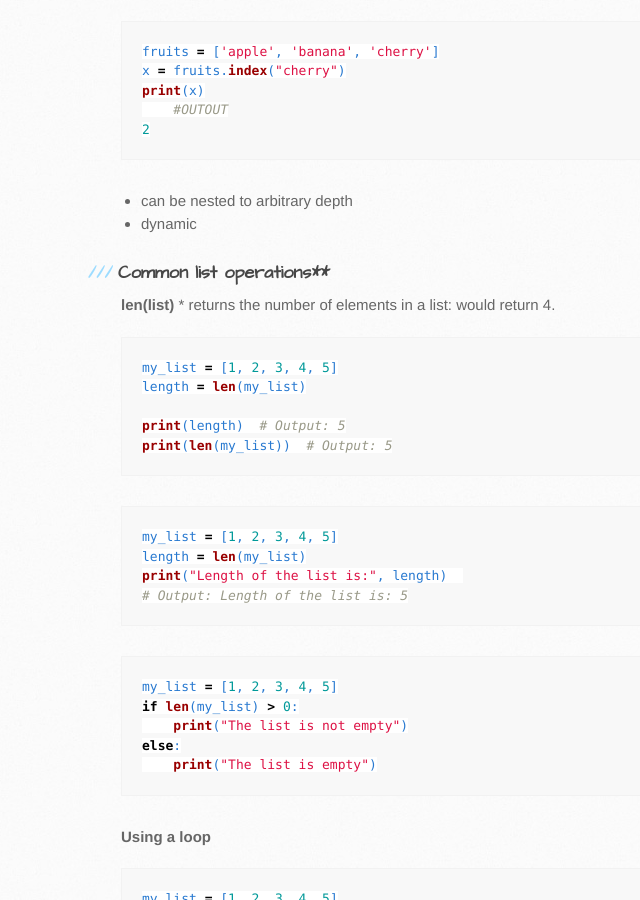
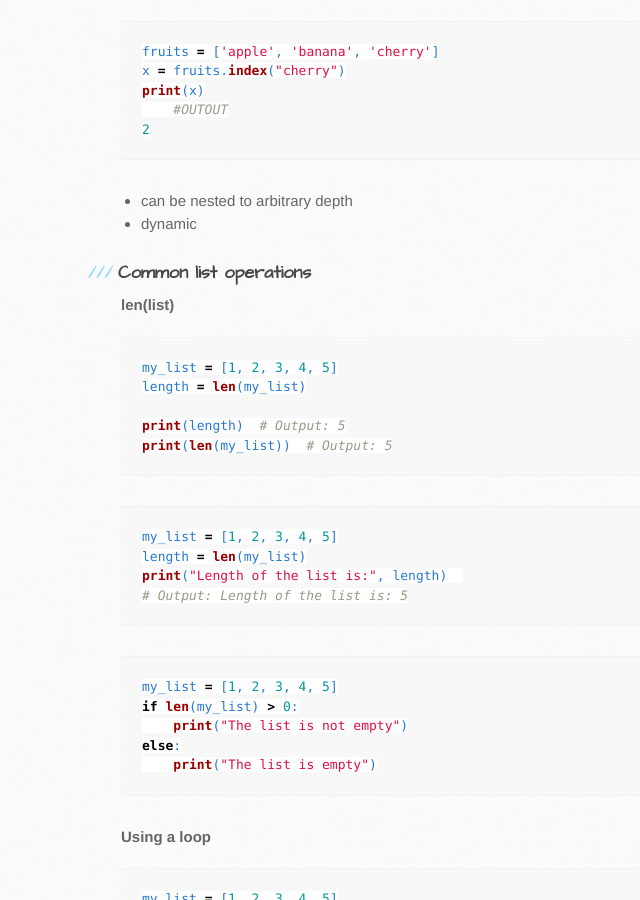
Before and after one commit to trumpfheller/trumpfheller.github.io, a Jekyll site: the page built from python/lists.md, in a window 1280 px wide and 900 px high, scrolled down 2227 px. Shown: the whole window, without its empty margins (39-679 px from the left). Built offline with Jekyll 4.4.1, drawn with Linux system fonts in a browser that asks for light colours.

Commit message:
Update lists.md

````diff
--- a/python/lists.md
+++ b/python/lists.md
@@ -93,9 +93,9 @@ print(x)
 - dynamic
 
 
-### Common list operations**
+### Common list operations
+
 **len(list)**
-    * returns the number of elements in a list: would return 4.
 
 ```python
 my_list = [1, 2, 3, 4, 5]
````
